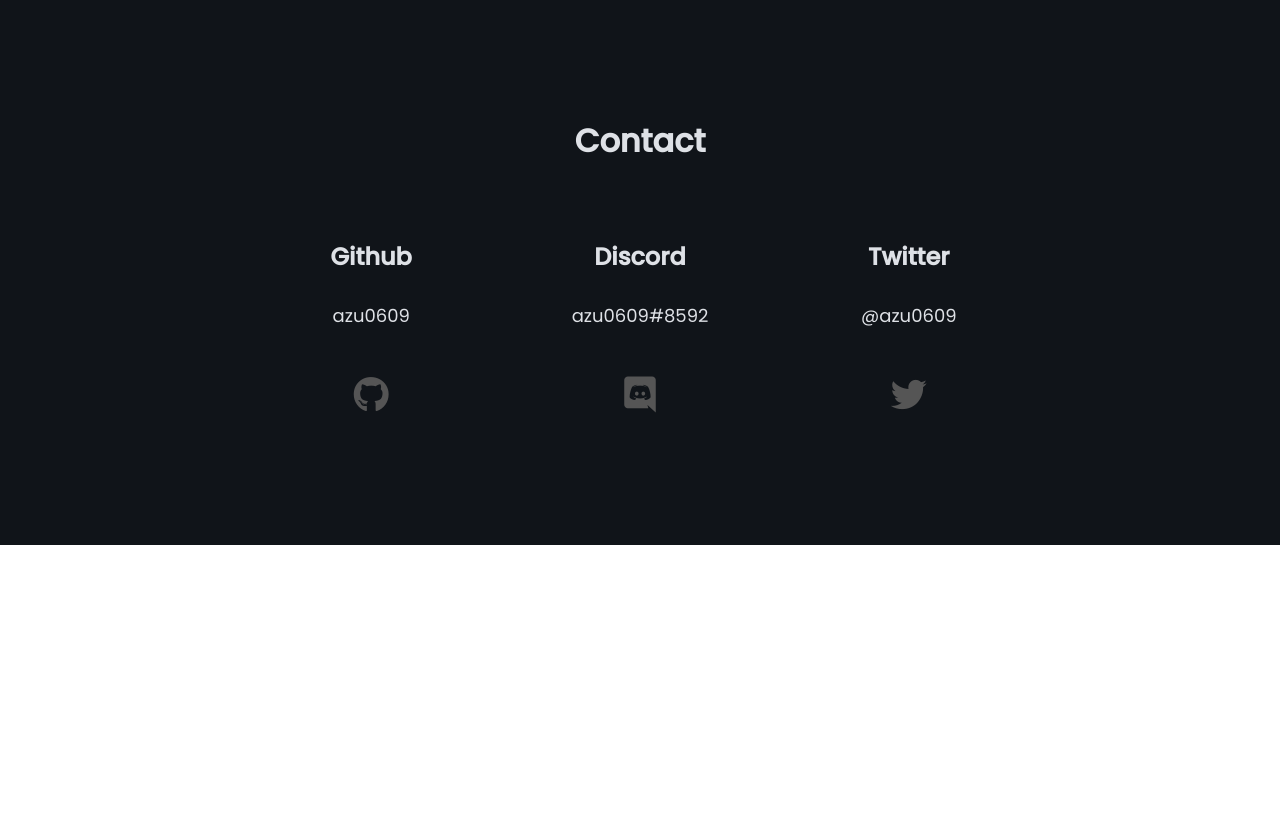
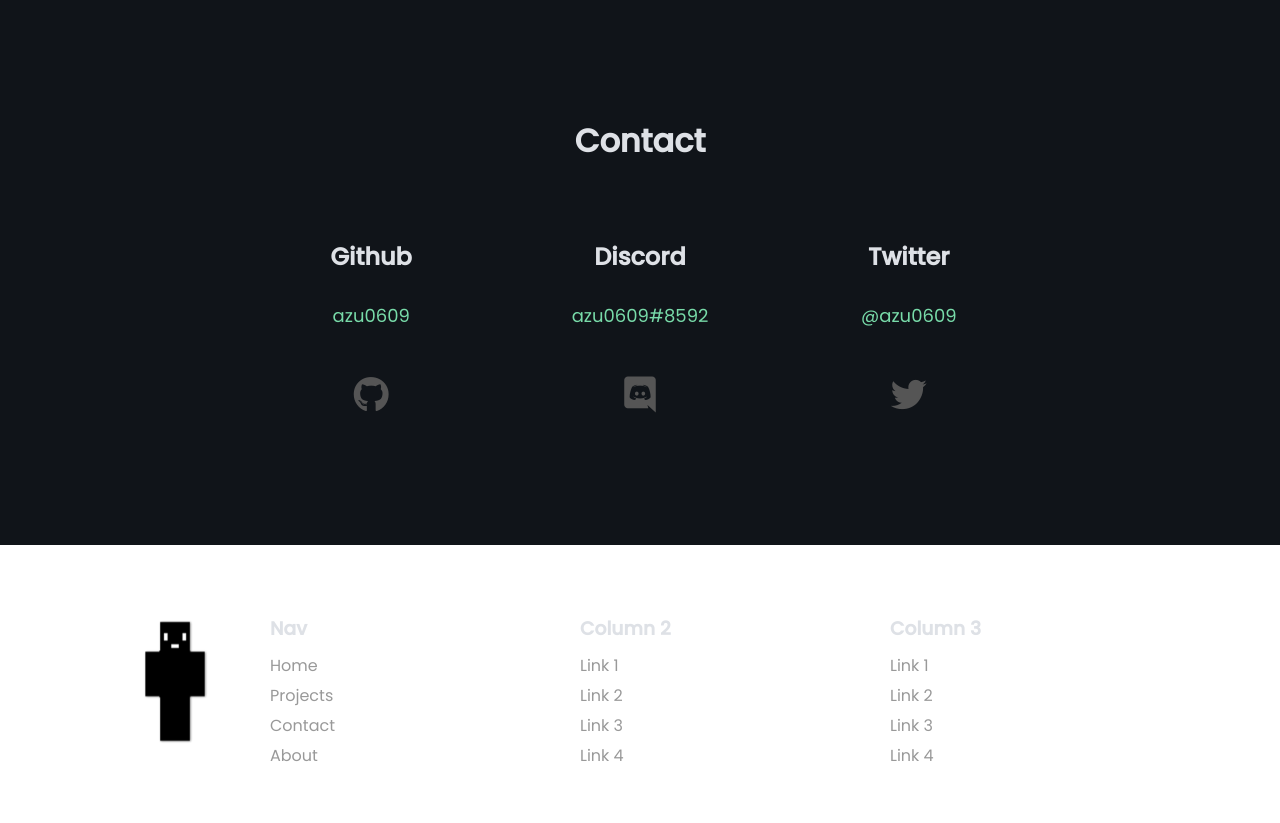
Before and after one commit to azu0609/azu0609.github.io, a plain HTML site: page index.html in a window 1280 px wide. Shown: the part 1264-2087 px from the top of the page. Before the commit the page ends 1809 px from the top, so only its background shows below. Drawn offline with Linux system fonts and the light colour scheme.

Commit message:
Add: footer, change hover color

```diff
--- a/index.html
+++ b/index.html
@@ -9,7 +9,7 @@
     <nav>
       <div class="logo">
         <a href="#">
-          <img src="assets/logo.png" alt="Logo">
+          <img src="assets/logo.png" alt="Logo", height="64" width="64">
         </a>
       </div>
       <ul>
@@ -61,15 +61,15 @@
         <div class="contact-row">
           <div class="contact-col">
             <h3>Github</h3>
-            <p>azu0609</p>
+            <p><a href="https://github.com/azu0609">azu0609</a></p>
           </div>
           <div class="contact-col">
             <h3>Discord</h3>
-            <p>azu0609#8592</p>
+            <p><a herf="https://discord.com">azu0609#8592</a></p>
           </div>
           <div class="contact-col">
             <h3>Twitter</h3>
-            <p>@azu0609</p>
+            <p><a href="https://twitter.com/@azu0609">@azu0609</a></p>
           </div>
         </div>
         <div class="contact-row">
@@ -85,6 +85,40 @@
         </div>
       </div>
     </section>
+    <footer>
+      <div class="footer">
+        <div class="logo">
+          <img src="assets/Body.png" alt="Logo" width="128", height="128">
+        </div>
+        <div class="column">
+          <h3>Nav</h3>
+          <ul>
+            <li><a href="#">Home</a></li>
+            <li><a href="#services">Projects</a></li>
+            <li><a href="#contact">Contact</a></li>
+            <li><a href="#">About</a></li>
+          </ul>
+        </div>
+        <div class="column">
+          <h3>Column 2</h3>
+          <ul>
+            <li><a href="#">Link 1</a></li>
+            <li><a href="#">Link 2</a></li>
+            <li><a href="#">Link 3</a></li>
+            <li><a href="#">Link 4</a></li>
+          </ul>
+        </div>
+        <div class="column">
+          <h3>Column 3</h3>
+          <ul>
+            <li><a href="#">Link 1</a></li>
+            <li><a href="#">Link 2</a></li>
+            <li><a href="#">Link 3</a></li>
+            <li><a href="#">Link 4</a></li>
+          </ul>
+        </div>
+      </div>
+    </footer>
     <button onclick="topFunction()" id="scroll-to-top" title="Go to top"><i class="fas fa-arrow-up"></i></button>
     <script>
       // When the user scrolls down 20px from the top of the document, show the button
--- a/style.css
+++ b/style.css
@@ -52,8 +52,8 @@
 }
 
 nav ul li a:hover {
-  background-color: #e05f65;
-  color: #dee1e6;
+  background-color: #94F7C5;
+  color: #101419;
 }
 
 nav ul li a.active {
@@ -116,8 +116,8 @@
 }
 
 .btn1:hover {
-background-color: #e05f65;
-color: #dee1e6;
+background-color: #94F7C5;
+color: #101419;
 cursor: pointer;
 }
 
@@ -131,8 +131,8 @@
 }
 
 .btn2:hover {
-background-color: #e05f65;
-color: #dee1e6;
+background-color: #94F7C5;
+color: #101419;
 cursor: pointer;
 }
 
@@ -154,9 +154,12 @@
 }
 
 .service:hover {
-  background-color: #e05f65;
-  color: #dee1e6;
+  background-color: #94F7C5;
   cursor: pointer;
+}
+
+.service:hover * {
+  color: #101419
 }
 
 .service {
@@ -198,7 +201,8 @@
 }
 
 #scroll-to-top:hover {
-  background-color: #e05f65;
+  background-color: #94F7C5;
+  color: #101419;
 }
 
 #contact {
@@ -249,3 +253,48 @@
 .contact-heading h2 {
   font-size: 2.0rem;
 }
+
+.contact-col a {
+  color: #78DBA9;
+  text-decoration: none;
+}
+
+.footer {
+  display: flex;
+  justify-content: space-between;
+  align-items: center;
+  padding: 50px 100px; /* Adjust padding here */
+}
+
+.footer .logo img {
+  width: 150px;
+  height: auto;
+}
+
+.column {
+  width: 30%;
+  padding: 0 20px; /* Adjust padding here */
+}
+
+.column h3 {
+  margin-bottom: 10px;
+}
+
+.column ul {
+  list-style: none;
+  margin: 0;
+  padding: 0;
+}
+
+.column li {
+  margin-bottom: 5px;
+}
+
+.column li a {
+  text-decoration: none;
+  color: #999;
+}
+
+.column li a:hover {
+  color: #94F7C5;
+}
```
